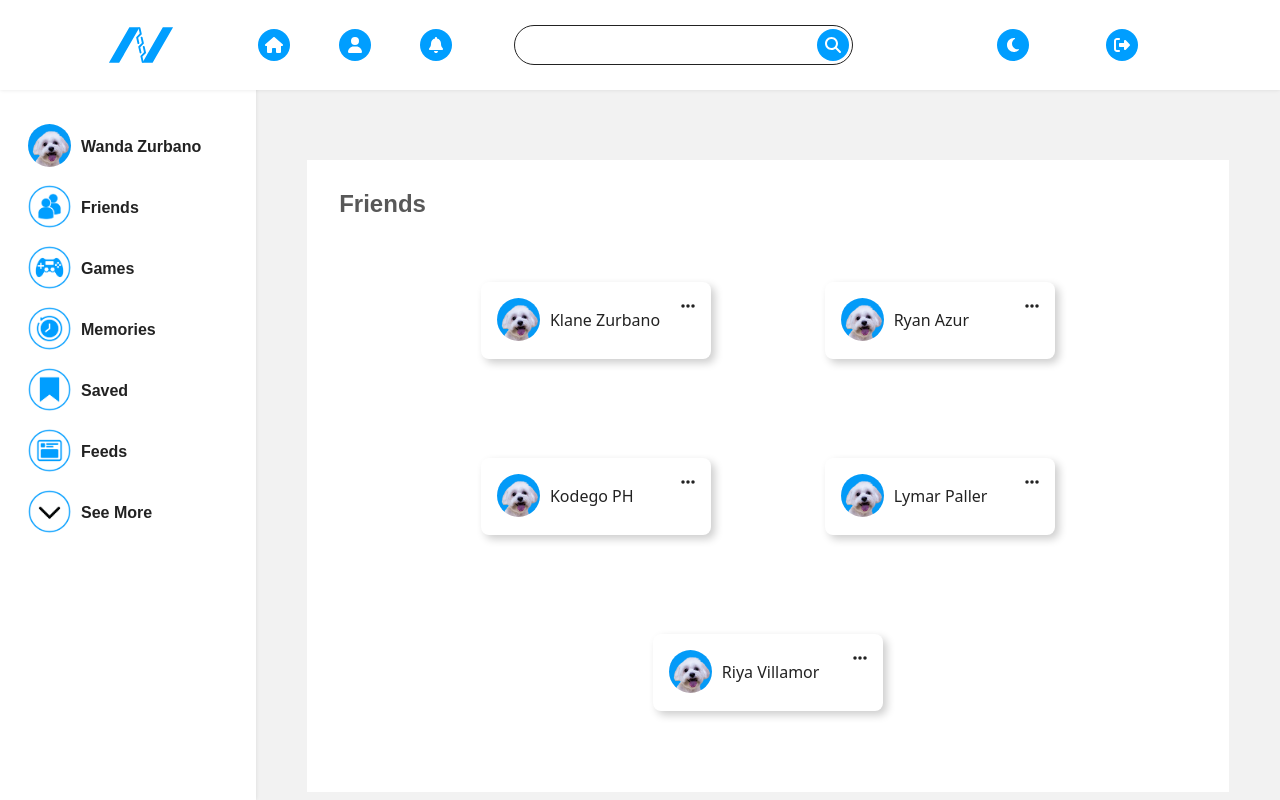
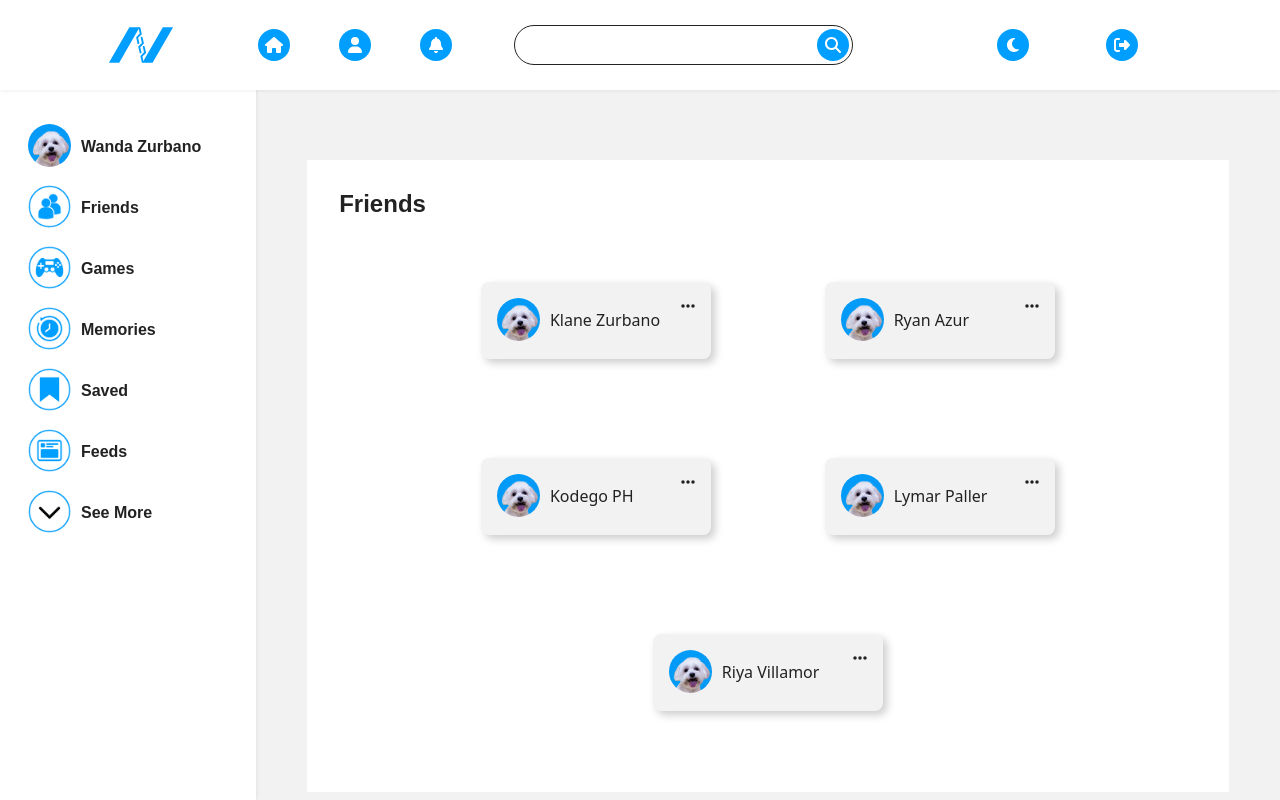
Before and after one commit to LymarPaller/nexus, a React (Vite) app: page /friends in a window 1280 px wide. Built offline with nearby package versions, Linux system fonts and the light colour scheme.

Commit message:
fix: friends page darkmode

```diff
--- a/src/styles/FriendsPage.scss
+++ b/src/styles/FriendsPage.scss
@@ -23,6 +23,7 @@
             height: auto;
             flex-basis: 100%;
             margin-top: 1rem;
+            color: var(--black);
         }
 
         .friend-container {
@@ -44,7 +45,7 @@
                 width: 18vw;
                 padding: 1rem;
                 margin: 1rem;
-                background-color: var(--white);
+                background-color: var(--grey-200);
                 box-shadow: $shadow-4;
                 border-radius: .5rem;
                 position: relative;
```
Also changed, not shown: src/styles/ProfileDetail.scss (+0 -13 lines).
